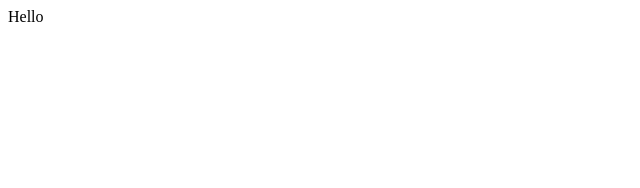
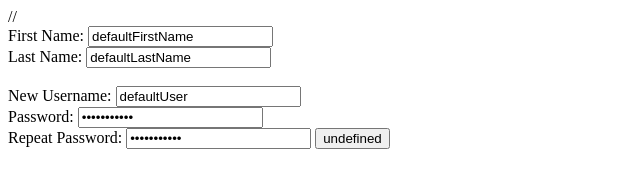
Before and after one commit to jamesd-23/sitetest, a plain HTML site: page index.html in a window 1280 px wide. Shown: the whole page, without its empty margins (0-640 px from the left). Drawn offline with Linux system fonts and the light colour scheme.

Commit message:
Update index.html

```diff
--- a/index.html
+++ b/index.html
@@ -1,7 +1,49 @@
+
 <html>
 <head>
+<title>Begin</title>
+// <link type="text/css" rel="stylesheet" href="begin.css"/>
 </head>
 <body>
-<p> Hello </p>
+<form action="begin-create-done.html" method="get">
+First Name: <input type="text" name="firstname">
+<br>
+Last Name: <input type="text" name="lastname">
+<br>
+<br>
+New Username: <input type="text" name="user">
+<br>
+Password: <input type="password" name="pass">
+<br>
+Repeat Password: <input type="password" name="rpass">
+<input type="submit" value="Submit">
+</form>
+
+<script>
+// create the object that will hold the input values
+var formValues = {};
+// store code in the function for a more 'modular' approach
+function inputObj(formNR, defaultValues) { // where defaultValues is an array
+  var inputs = formNR.getElementsByTagName('input');
+  for ( var i = 0; i < inputs.length; i++) {
+    if(inputs[i].type === 'text' || inputs[i].type === 'password') {
+      formValues[inputs[i].name] = defaultValues[i]; // store default in object
+    }
+    inputs[i].value = defaultValues[i]; // output default in input
+    inputs[i].addEventListener('keyup', function() { // update object on change
+      formValues[this.name] = this.value;
+    }, false);
+  }
+}
+// build a little array with the defaultValues for each input
+var defValues =['defaultFirstName','defaultLastName','defaultUser',
+                 'defaultPass','defaultPass'];
+// this will push all inputs from the given form in the formValues object.
+inputObj(document.forms[0], defValues);
+
+// Access the values like this, eg.
+console.log(formValues.firstname); // will return 'defaultFirstName'
+</script>
+
 </body>
 </html>
```
